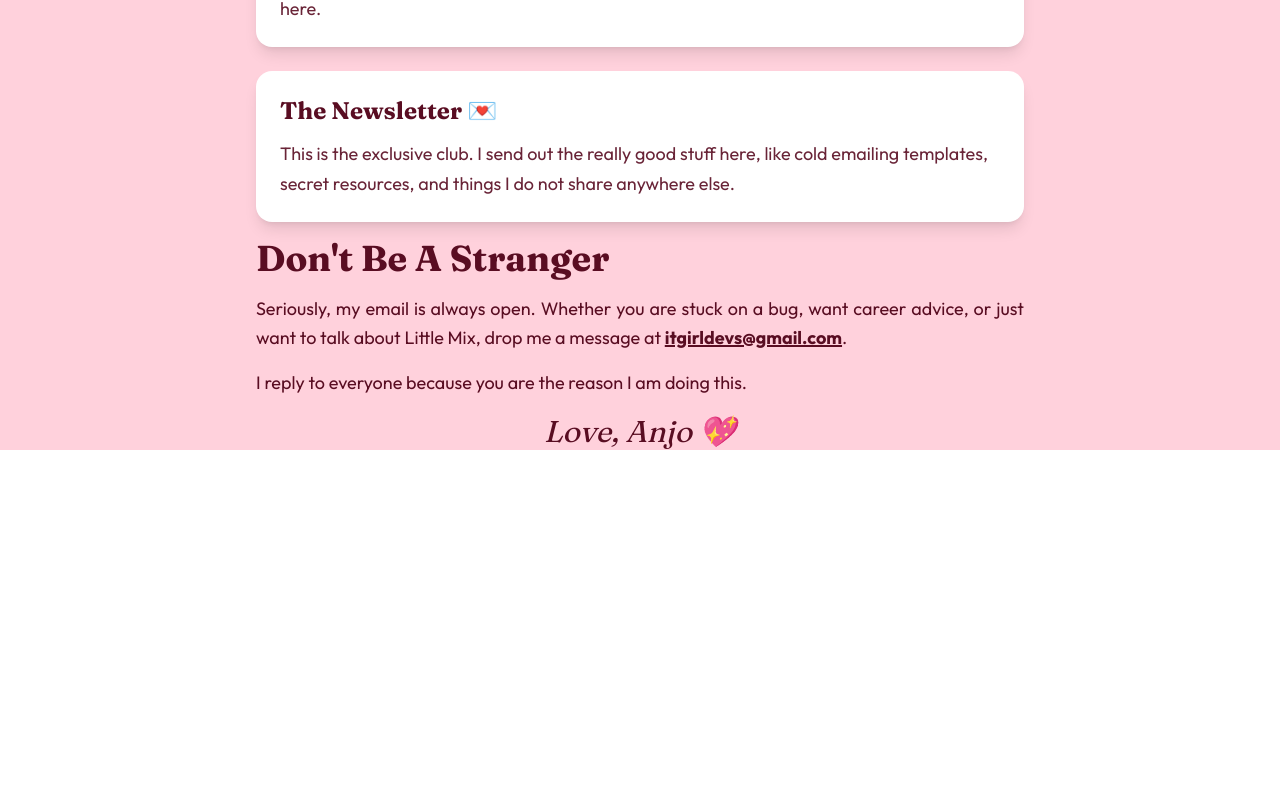
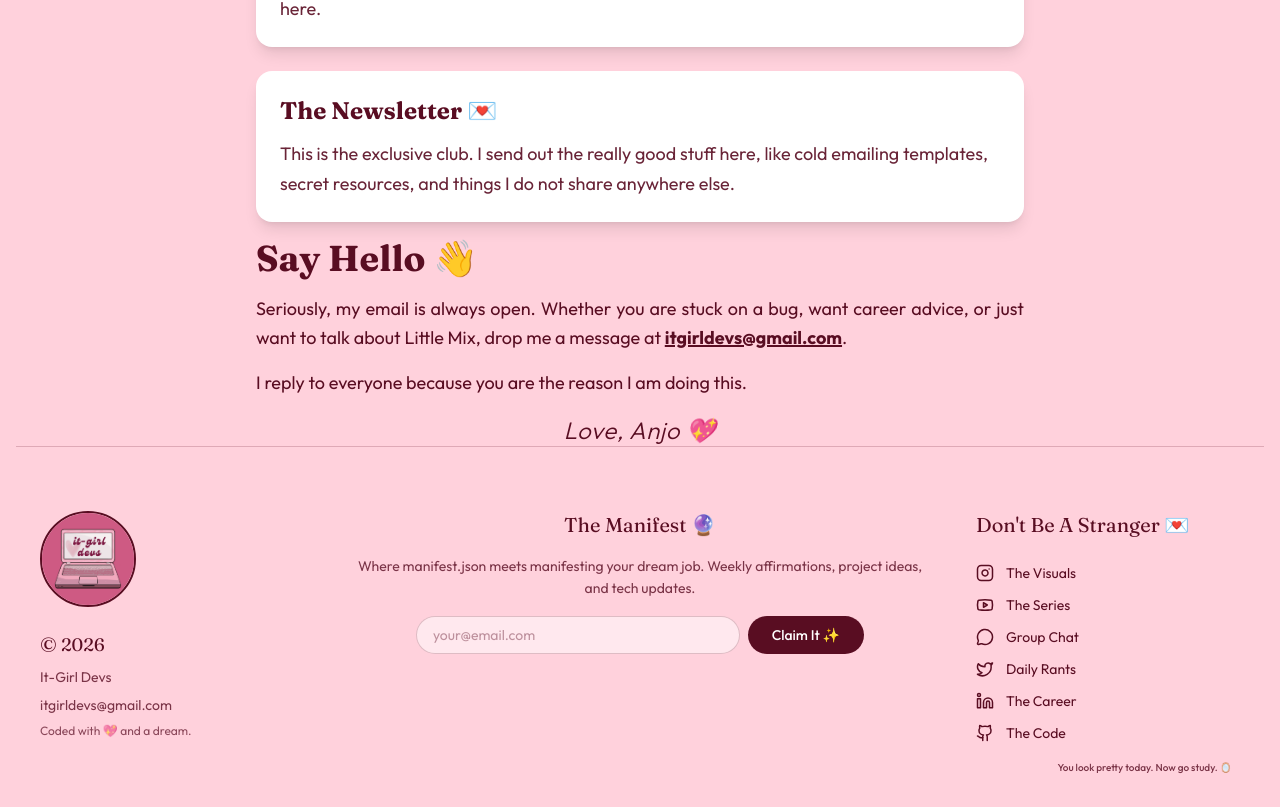
Before and after one commit to anjaliisharmaa/it-girl-devs, a Next.js app in the folder frontend/: page /lore in a window 1280 px wide. Shown: the part 2415-3222 px from the top of the page. Before the commit the page ends 2865 px from the top, so only its background shows below. Built offline with nearby package versions, Linux system fonts and the light colour scheme.

Commit message:
Added 'footer' in lore too

```diff
--- a/frontend/src/app/lore/page.tsx
+++ b/frontend/src/app/lore/page.tsx
@@ -1,11 +1,8 @@
-import type { Metadata } from 'next';
+'use client';
+
 import Image from 'next/image';
 import Link from 'next/link';
-
-export const metadata: Metadata = {
-  title: 'Lore - It-Girl Devs',
-  description: 'Get to know Anjali - the girl behind It-Girl Devs',
-};
+import Footer from '@/components/layout/Footer';
 
 interface SocialLink {
   title: string;
@@ -177,9 +174,9 @@ export default function LorePage() {
             ))}
           </div>
 
-          {/* Don't Be A Stranger Section */}
+          {/* Say Hello Section */}
           <h2 className="font-fraunces text-3xl md:text-4xl font-bold mt-16 mb-6">
-            Don't Be A Stranger
+            Say Hello 👋
           </h2>
 
           <p className="text-justify">
@@ -200,12 +197,15 @@ export default function LorePage() {
 
           {/* Signature */}
           <div className="mt-16 text-center">
-            <p className="font-fraunces text-3xl italic">
-              Love, Anjo 💖
+            <p className="text-2xl">
+              <span className="italic font-light tracking-wide">
+                Love, Anjo 💖
+              </span>
             </p>
           </div>
         </div>
       </article>
+      <Footer />
     </div>
   );
 }
```
